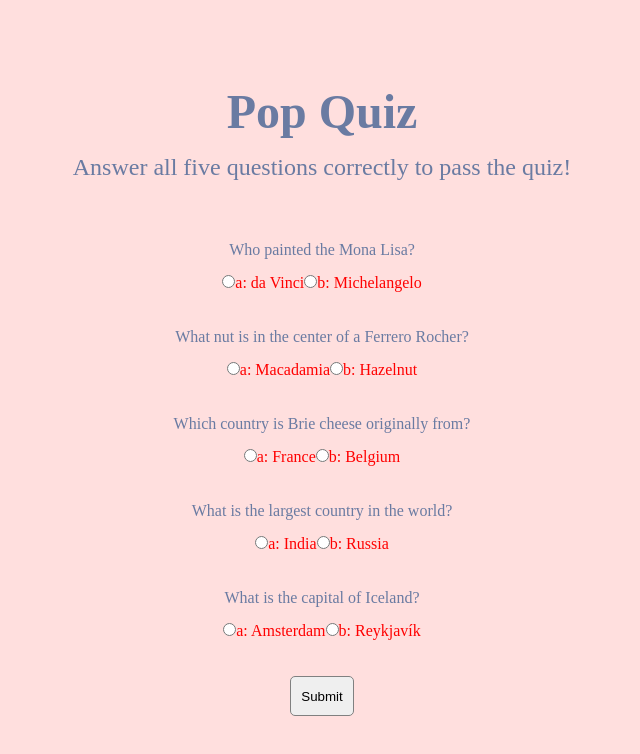
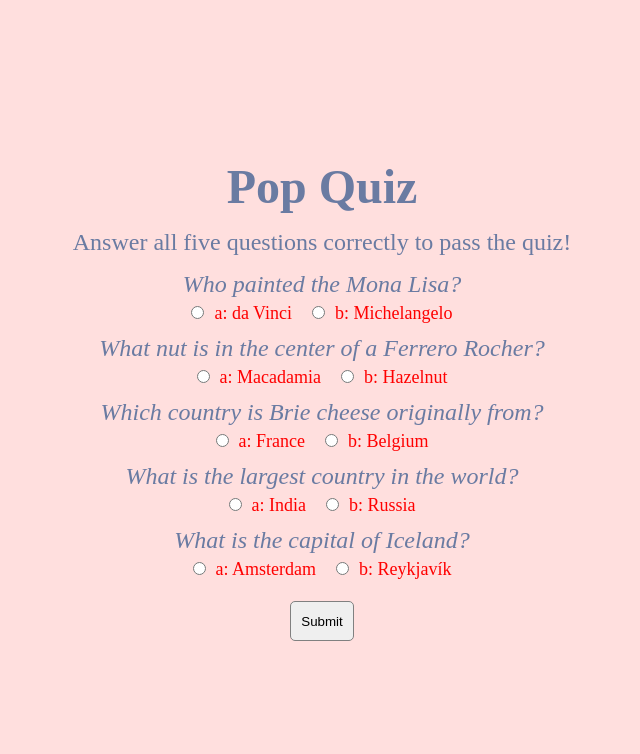
Before and after one commit to aacarring/quiz-game, a plain HTML site: page index.html in a window 1280 px wide. Both pictures are taken after a click on the button "Submit". Shown: the whole page, without its empty margins (318-958 px from the left). Drawn offline with Linux system fonts and the light colour scheme; a web font is replaced by a local one.

Commit message:
Edited var names in js, styling in css, and removed old input and paragraph placeholder in html

```diff
--- a/app.js
+++ b/app.js
@@ -1,4 +1,3 @@
-const input = document.querySelector('input');
 const button = document.querySelector('button');
 let quizContainer = document.querySelector('.questions');
 const questions = [
@@ -84,14 +83,14 @@ showQuestions(questions, quizContainer);
 function showResults(questions, quizContainer){
 
 	// gather answer containers from our quiz
-	var answerContainers = quizContainer.querySelectorAll('.answers');
+	let answerContainers = quizContainer.querySelectorAll('.answers');
 
 	// keep track of user's answers
-	var userAnswer = '';
-	var numCorrect = 0;
+	let userAnswer = '';
+	let numCorrect = 0;
 
 	// for each question...
-	for(var i=0; i<questions.length; i++){
+	for(let i=0; i < questions.length; i++){
 
 		// find selected answer
 		userAnswer = (answerContainers[i].querySelector('input[name=question'+i+']:checked')||{}).value;
@@ -100,7 +99,7 @@ function showResults(questions, quizContainer){
 		if(userAnswer===questions[i].correctAnswer){
 			// add to the number of correct answers
             numCorrect++;
-            answerContainers[i].style.color = 'green';
+            answerContainers[i].style.color = 'darkgreen';
 		}
 		// if answer is wrong or blank
 		else{
--- a/index.html
+++ b/index.html
@@ -17,10 +17,7 @@
         </header>
 
         <div class="questions">
-            <p class="question">
-                Who painted the Mona Lisa?
-            </p>
-            <input type="text" class="answer" name="" id="">
+
         </div>
         <div class="submit">
             <button>Submit</button>
--- a/styles.css
+++ b/styles.css
@@ -21,23 +21,28 @@ header p {
     font-size: 1.5em;
     margin: 15px;
 }
+
 .questions {
-    margin-top: 7.5vh;
+    font-style: italic;
+    font-size: 1.5em;
 }
-.questions p {
-    font-style: italic;
-    font-size: 1.75em;
-    margin-top: 2vh;
-    margin-bottom: 2vh;
+.question {
+    margin-top: 10px;
 }
-.questions input {
-    margin-top: 2vh;
-    margin-bottom: 5vh;
+input {
+    margin-right: 10px;
 }
+label {
+    margin: 10px;
+    font-size: .75em;
+    font-style: normal;
+}
+
 .submit button {
-    width: 5vw;
+    min-width: 5vw;
     height: 5vh;
     margin: 0 auto;
+    margin-top: 20px;
     border-radius: 5px;
     border: 1px solid grey;
 }
```
